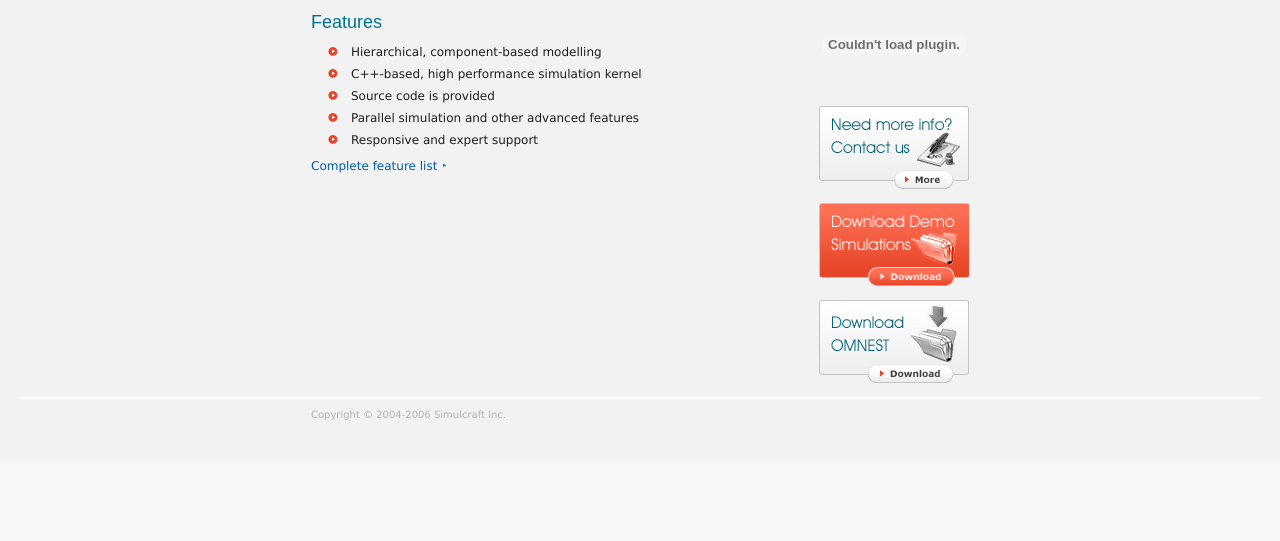
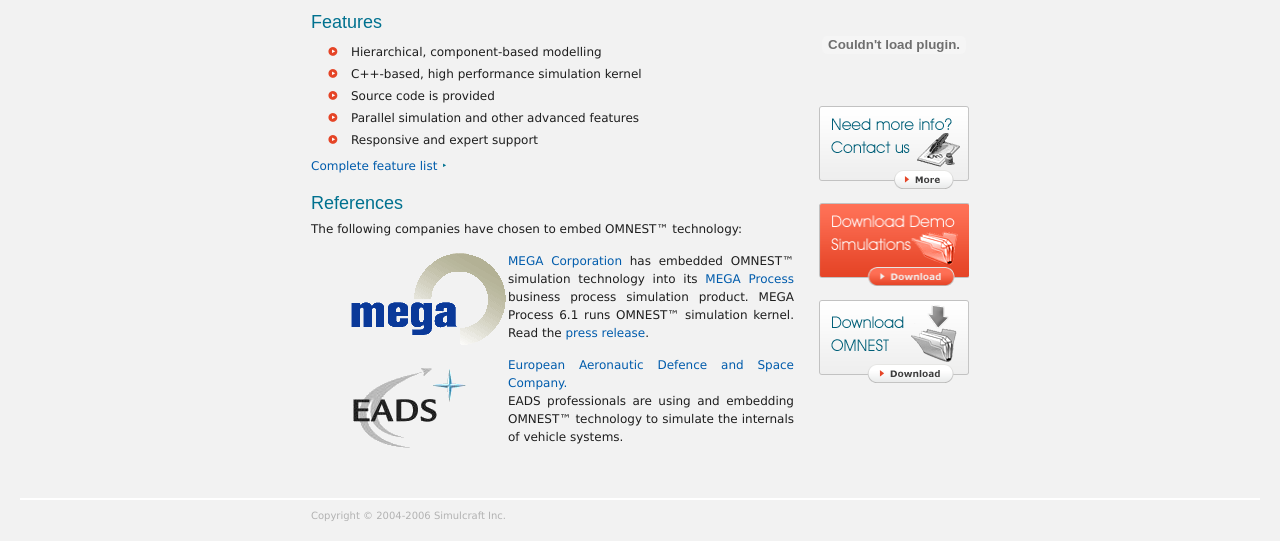
Before and after one commit to tabgab/omnesttestsite2, a PHP site: page /embedding.php in a window 1280 px wide. Shown: the part 340-881 px from the top of the page. Before the commit the page ends 760 px from the top, so only its background shows below. Run offline with PHP 8.4, Linux system fonts and the light colour scheme.

Commit message:
git-svn-id: https://omnest.com/svn/omnestweb/trunk@180 33270d1c-0d19-0410-869e-e3a17401575d

```diff
--- a/embedding.php
+++ b/embedding.php
@@ -43,10 +43,30 @@
 </ul>
 	<a href="features.php">Complete feature list </a><img src="common/images/list_02.gif" alt="" />
 
+<br/><br/>
+<h2>References</h2>
+<p>The following companies have chosen to embed OMNEST&#8482; technology:</p>
+<table width="100%" border="0" cellspacing="0" cellpadding="0">
+  <tr>
+    <td align="center"><a href="http://www.mega.com/" target="_blank"><img src="references/mega.gif" border="0" height="102" width="197"></a></td>
+    <td><p><a href="http://www.mega.com/" target="_blank">MEGA Corporation</a>
+    has embedded OMNEST&#8482; simulation technology into its
+    <a href="http://www.mega.com/en/product/mega_process/index.asp?l=en" target="_blank">MEGA Process</a> business process simulation product.
+    MEGA Process 6.1 runs OMNEST&#8482; simulation kernel.
+    Read the <a href="press-mega.php">press release</a>.</p>
+
+    </td>
+  </tr>
+
+  <tr>
+    <td align="center"><a href="http://www.eads.com/" target="_blank"><img src="references/eads.gif" border="0"></a></td>
+    <td><p><a href="http://www.eads.com/" target="_blank">European Aeronautic Defence and Space Company.</a> <br> EADS professionals are using and embedding OMNEST&#8482; technology to simulate the internals of vehicle systems.</p>
+    </td>
+
+  </tr>
+</table>
 
 <br /><br />
-
-
 
 	</div>
 	<!-- End Content -->
```
